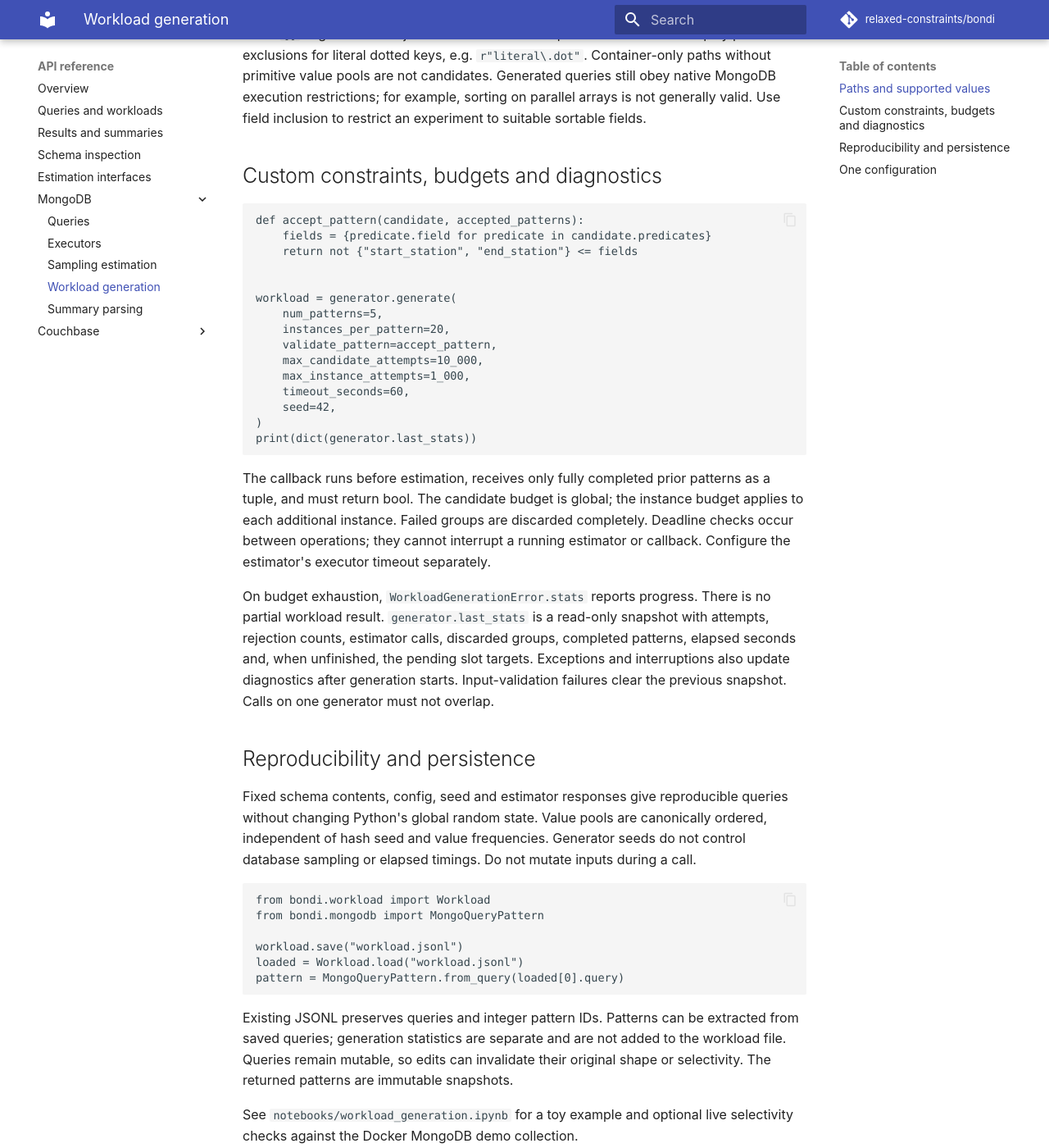
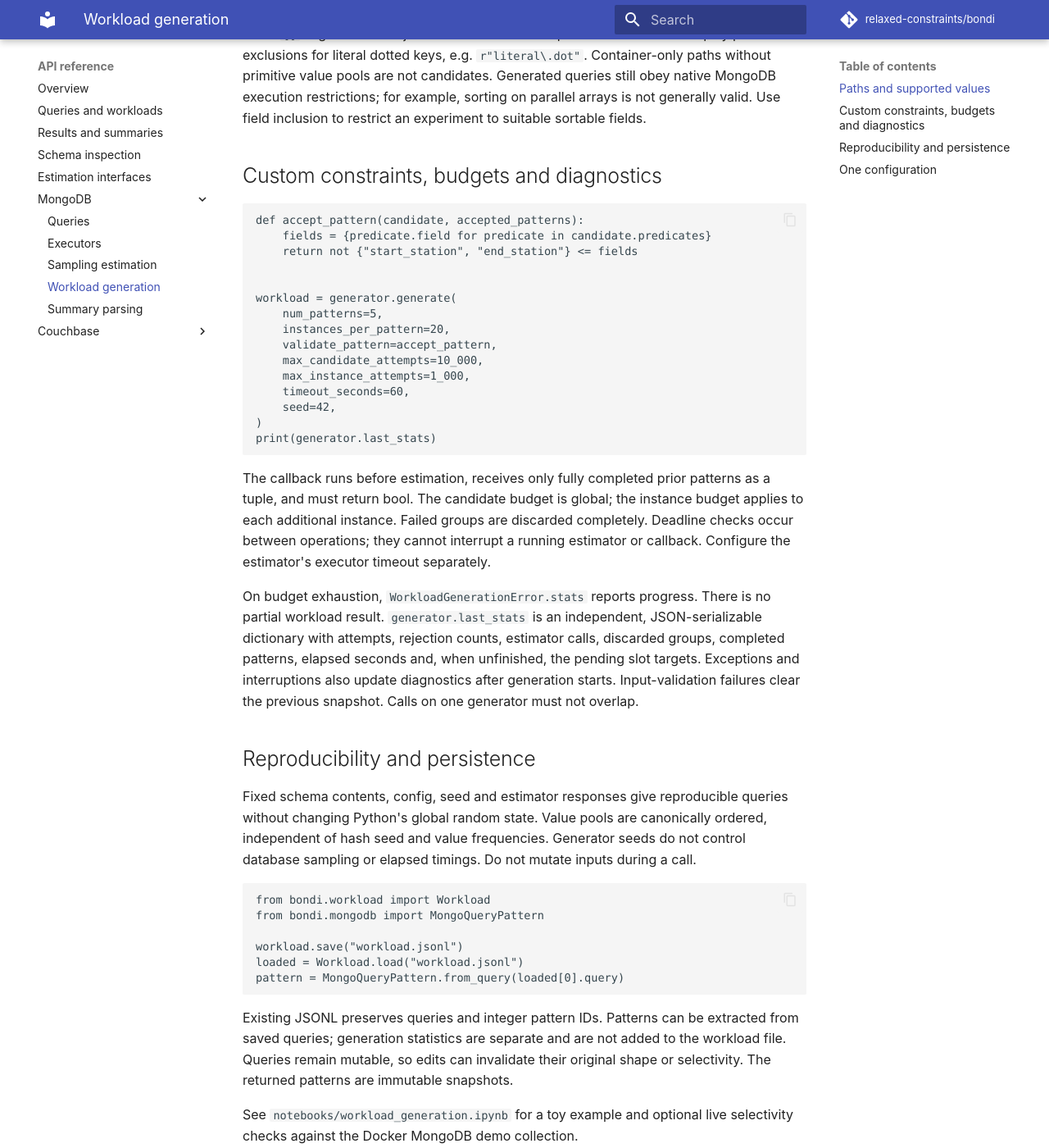
Before and after one commit to relaxed-constraints/bondi, an MkDocs documentation site: the page built from docs/reference/mongodb/generation.md, in a window 1280 px wide and 1400 px high, scrolled down 1167 px. Shown: the whole window at 82% size. Built offline with MkDocs 1.6.1 and Material for MkDocs 9.7.7, drawn with Linux system fonts in a browser that asks for light colours; comment, search, counter and statistics services are not loaded; some of the changed text lies outside the part shown.

Commit message:
Return serializable independent generation statistics

````diff
--- a/docs/reference/mongodb/generation.md
+++ b/docs/reference/mongodb/generation.md
@@ -65,7 +65,7 @@ workload = generator.generate(
     timeout_seconds=60,
     seed=42,
 )
-print(dict(generator.last_stats))
+print(generator.last_stats)
 ```
 
 The callback runs before estimation, receives only fully completed prior patterns
@@ -75,7 +75,7 @@ Deadline checks occur between operations; they cannot interrupt a running estima
 or callback. Configure the estimator's executor timeout separately.
 
 On budget exhaustion, `WorkloadGenerationError.stats` reports progress. There is
-no partial workload result. `generator.last_stats` is a read-only snapshot with
+no partial workload result. `generator.last_stats` is an independent, JSON-serializable dictionary with
 attempts, rejection counts, estimator calls, discarded groups, completed patterns,
 elapsed seconds and, when unfinished, the pending slot targets. Exceptions and
 interruptions also update diagnostics after generation starts. Input-validation
@@ -180,3 +180,8 @@ conditionally replace an ordinary predicate, in exists/type/size order. Defaults
 are enabled with chances 0.3/0.2/0.1: exists requires observed missingness, type
 requires multiple observed types, and size requires an observed array.
 These probabilities are conditional, not independent final proportions.
+
+
+Statistics are deep copies: modifying nested values does not change generator state.
+Both `generator.last_stats` and `WorkloadGenerationError.stats` can be passed directly
+to `json.dumps()` or an experiment tracker.
````
Also changed, not shown: 3 other files.
